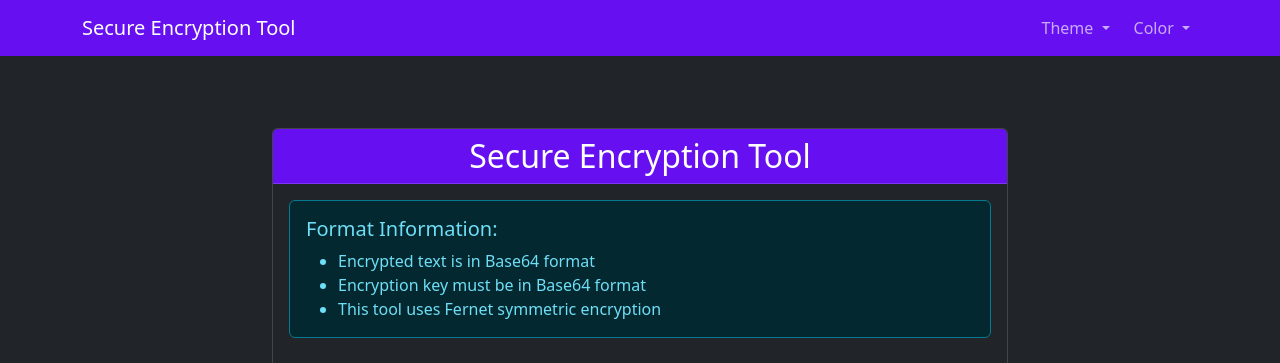
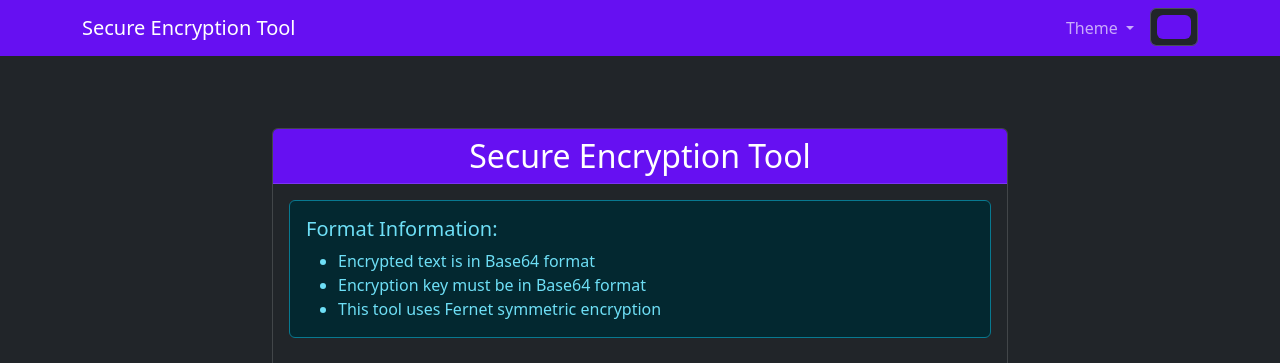
Before and after one commit to grandgu192/CipherX, a Flask app: page / in a window 1280 px wide. Shown: the top 363 px of the page. Run offline with Flask 3, Linux system fonts and the light colour scheme.

Commit message:
Assistant checkpoint: Add color picker to replace dropdown menu
Assistant generated file changes:
- templates/index.html: Replace color dropdown with color picker
- static/js/script.js: Add color picker event listener

---

User prompt:

make a color picker

Replit-Commit-Author: Assistant
Replit-Commit-Session-Id: da7d6323-811a-4567-b68c-2c6cc9522f73

```diff
--- a/static/js/script.js
+++ b/static/js/script.js
@@ -24,10 +24,17 @@ document.addEventListener('DOMContentLoaded', function() {
     const savedTheme = localStorage.getItem('theme');
     setTheme(savedTheme || 'dark'); // Set dark as default if no theme is saved
 
+    const colorPicker = document.getElementById('colorPicker');
     const savedColor = localStorage.getItem('themeColor');
     if (savedColor) {
         setColor(savedColor);
+        colorPicker.value = savedColor;
     }
+
+    // Add color picker event listener
+    colorPicker.addEventListener('input', (e) => {
+        setColor(e.target.value);
+    });
 
     // Alert System
     function showAlert(message, type) {
--- a/templates/index.html
+++ b/templates/index.html
@@ -50,16 +50,10 @@
                             <li><a class="dropdown-item" href="#" onclick="setTheme('dark')">Dark</a></li>
                         </ul>
                     </li>
-                    <li class="nav-item dropdown">
-                        <a class="nav-link dropdown-toggle" href="#" role="button" data-bs-toggle="dropdown">
-                            Color
-                        </a>
-                        <ul class="dropdown-menu">
-                            <li><a class="dropdown-item" href="#" onclick="setColor('#6610f2')">Purple</a></li>
-                            <li><a class="dropdown-item" href="#" onclick="setColor('#0d6efd')">Blue</a></li>
-                            <li><a class="dropdown-item" href="#" onclick="setColor('#198754')">Green</a></li>
-                            <li><a class="dropdown-item" href="#" onclick="setColor('#dc3545')">Red</a></li>
-                        </ul>
+                    <li class="nav-item">
+                        <div class="d-flex align-items-center">
+                            <input type="color" class="form-control form-control-color" id="colorPicker" value="#6610f2" title="Choose theme color">
+                        </div>
                     </li>
                 </ul>
             </div>
```
